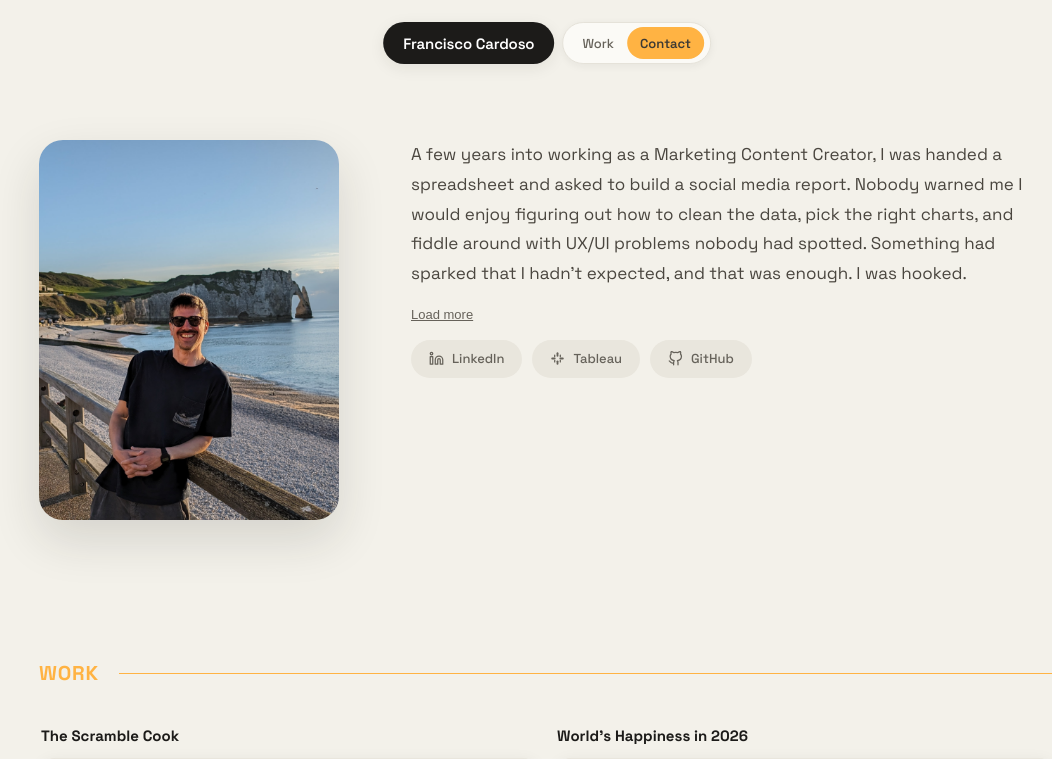
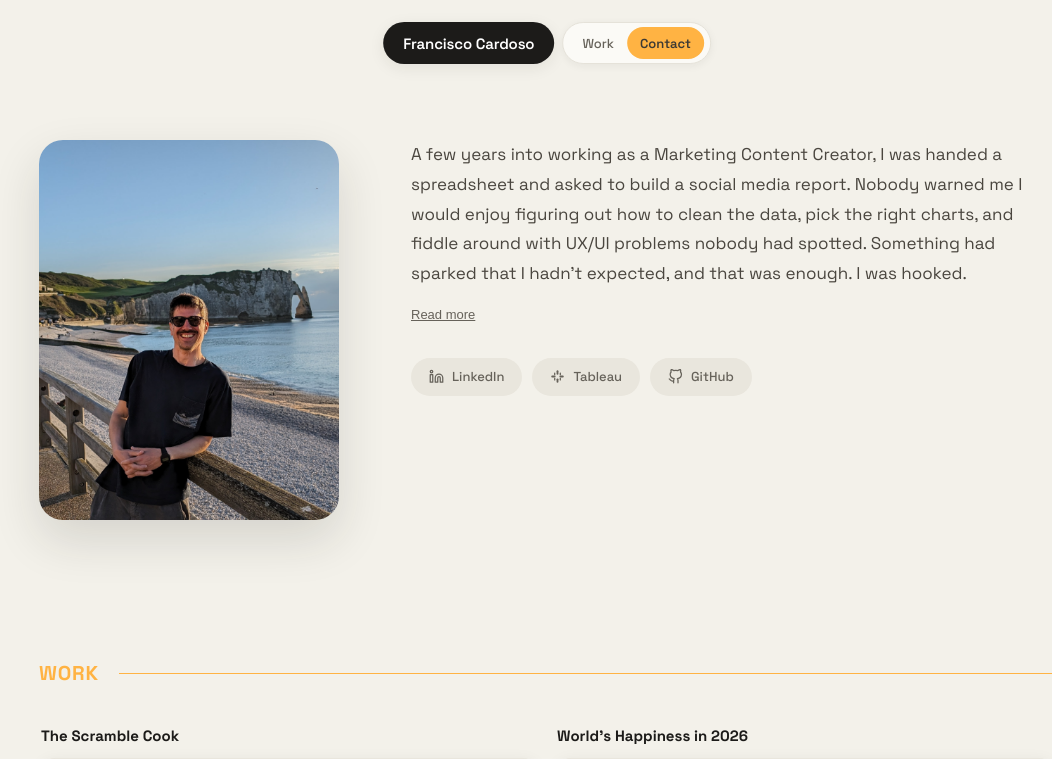
Before and after one commit to ffmc/website, a React (Vite) app: page / in a window 1280 px wide. Shown: the top 759 px of the page, without its empty margins (93-1145 px from the left). Built offline with nearby package versions, Linux system fonts and the light colour scheme.

Commit message:
Adjustments on the Read More

```diff
--- a/src/components/About.jsx
+++ b/src/components/About.jsx
@@ -26,7 +26,7 @@ export default function About() {
           </p>
           {!expanded && (
             <button type="button" className="about-load-more" onClick={() => setExpanded(true)}>
-              Load more
+              Read more
             </button>
           )}
           {expanded && (
--- a/src/styles.css
+++ b/src/styles.css
@@ -104,7 +104,7 @@ body {
   background: none; border: none; padding: 0; cursor: pointer;
   font-size: var(--type-sm-size); font-weight: 500;
   color: var(--color-text-muted); text-decoration: underline;
-  margin-bottom: 18px; align-self: flex-start;
+  margin-bottom: var(--space-xl); align-self: flex-start;
 }
 
 .about-load-more:hover { color: var(--color-text-secondary); }
```
